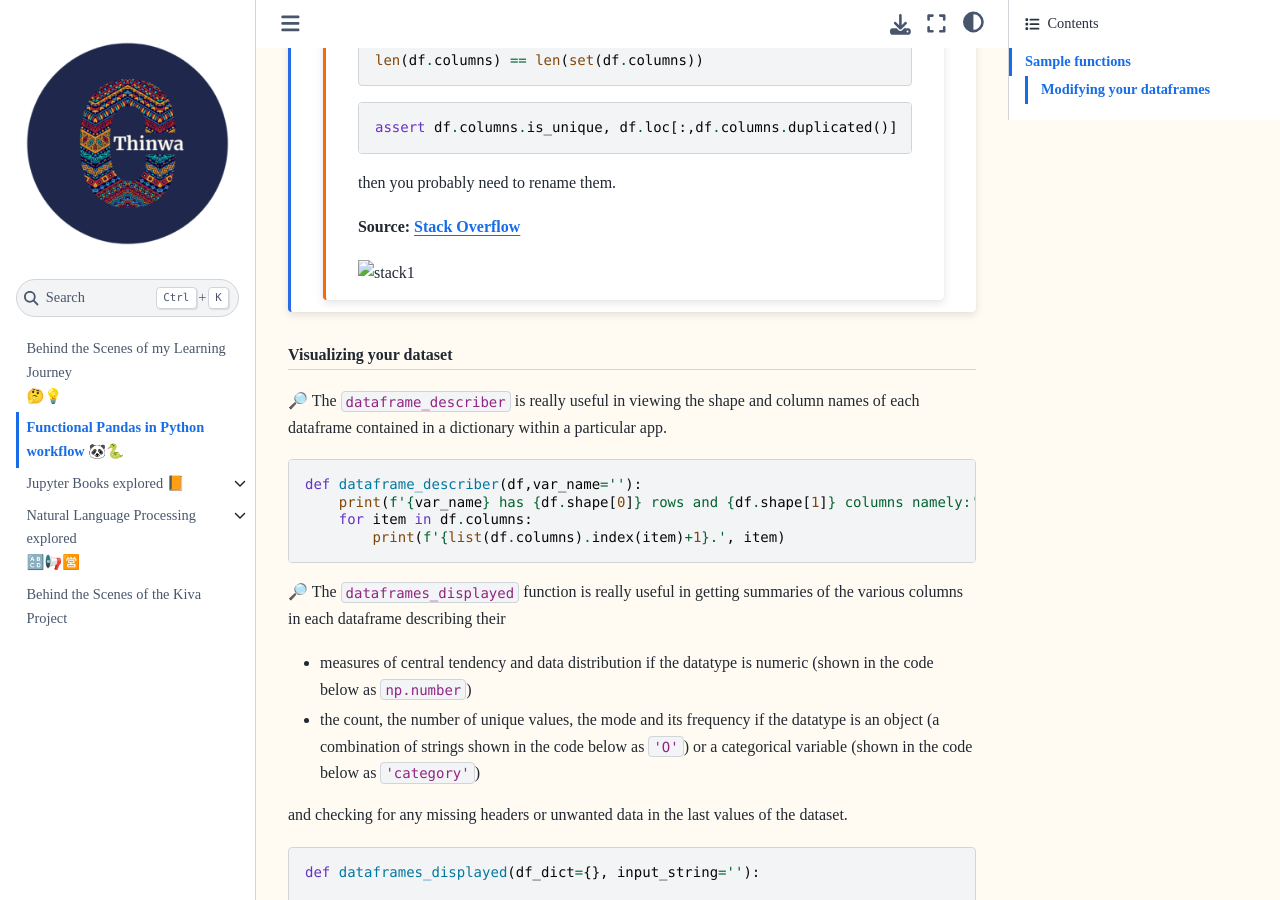
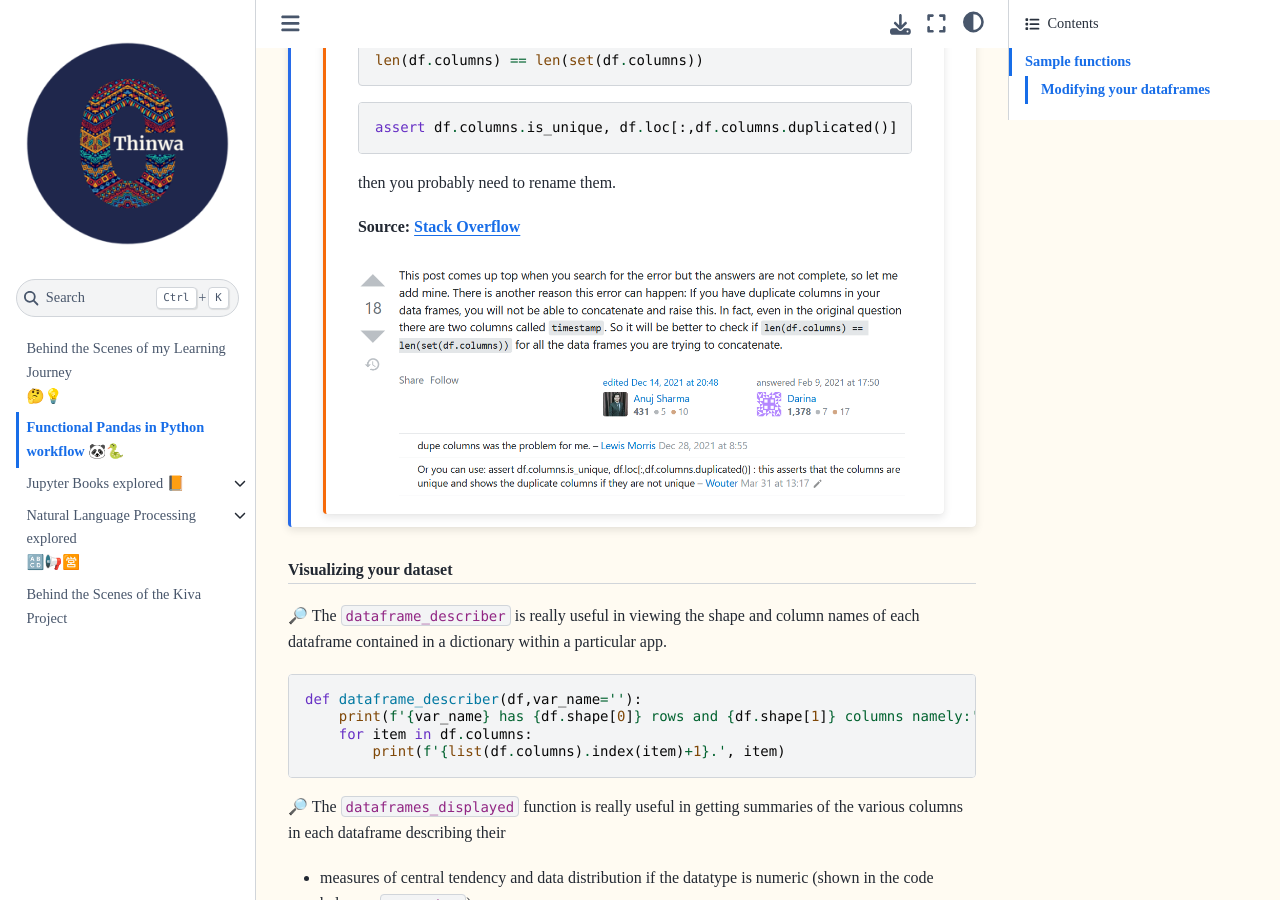
Before and after one commit to CeeThinwa/BTS-Continuous-Learning, a Jupyter Book: the page built from book/pandas_python.md, in a window 1280 px wide and 900 px high, scrolled down 1265 px. Built offline with Jupyter Book 1.0.4 settings and Sphinx 7.4.7 and the Sphinx Book theme 1.1.4, drawn with Linux system fonts in a browser that asks for light colours.

Commit message:
correct image reference

```diff
--- a/book/pandas_python.md
+++ b/book/pandas_python.md
@@ -58,7 +58,7 @@ then you probably need to rename them.
 
 **Source: [Stack Overflow](https://stackoverflow.com/questions/35084071/concat-dataframe-reindexing-only-valid-with-uniquely-valued-index-objects/66124333#66124333)**
 
-![stack1](./images/img20.png)
+![stack1](./images/img20.PNG)
 
 :::
 
```
